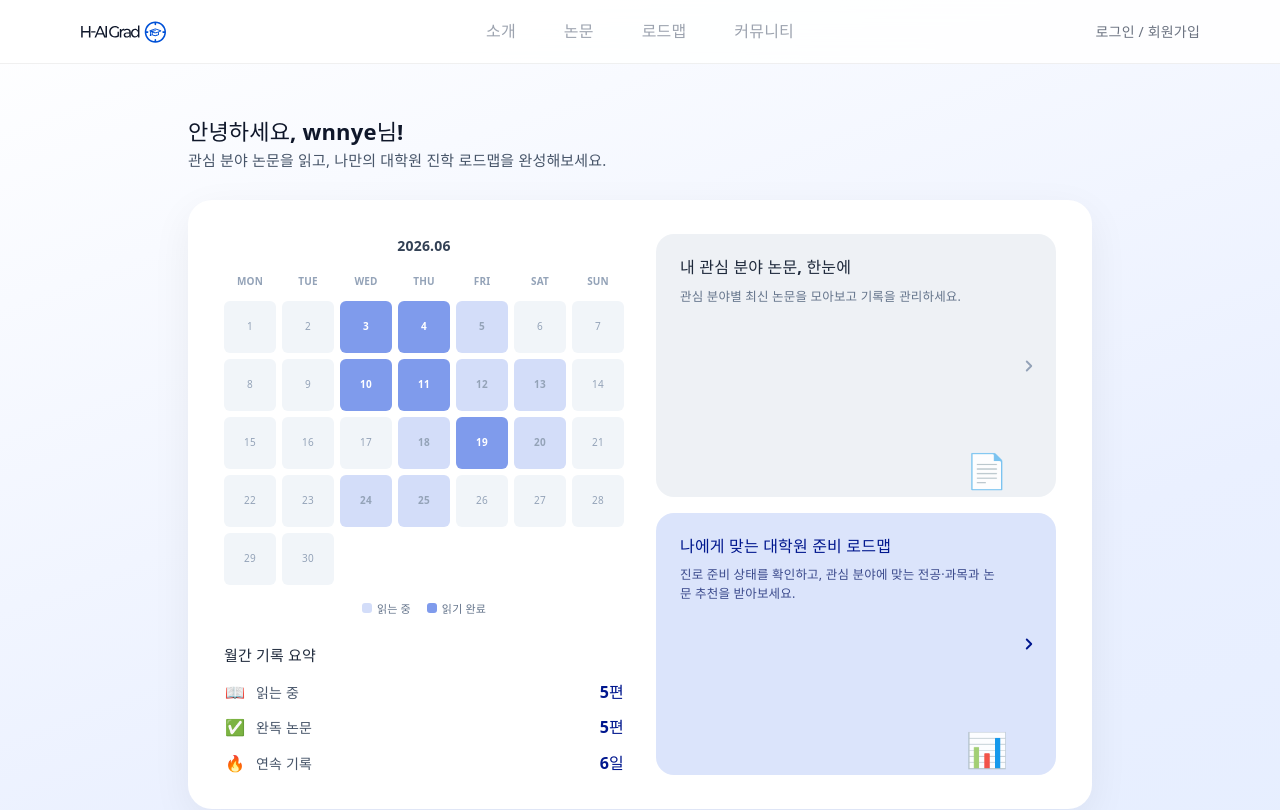
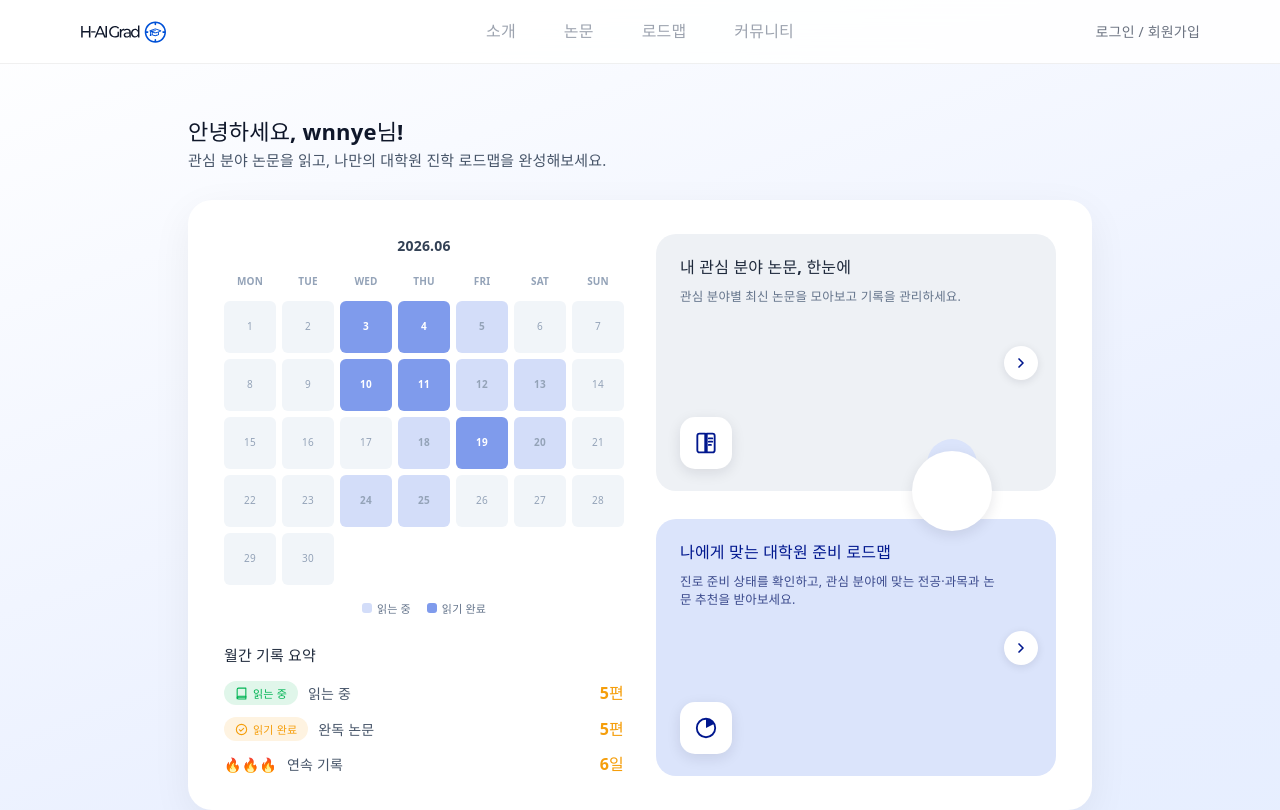
Before and after one commit to Oneday-Project/FE, a React (Vite) app: page / in a window 1280 px wide. Shown: the top 810 px of the page. Built offline with nearby package versions, Linux system fonts and the light colour scheme; a web font is replaced by a local one.

Commit message:
feat: 메인 및 로드맵 백앤드 연결

```diff
--- a/src/lib/roadmap.ts
+++ b/src/lib/roadmap.ts
@@ -22,7 +22,7 @@ export type RoadmapPayload = {
   q9: string[]
   q10: string[]
   q11: number
-  gpaBand: string
+  gpaBand: number
 }
 
 export type RoadmapRadar = {
--- a/src/pages/Main.tsx
+++ b/src/pages/Main.tsx
@@ -87,12 +87,88 @@ function MiniCalendar() {
 }
 
 /* ── 기록 요약 통계 한 줄 ── */
-function StatRow({ icon, label, value }: { icon: string; label: string; value: string }) {
+const STAT_ORANGE = "#F59E0B";
+const STAT_GREEN = "#00B454";
+
+function StatRow({
+  pillLabel,
+  pillColor,
+  icon,
+  label,
+  value,
+}: {
+  pillLabel: string;
+  pillColor: string;
+  icon: React.ReactNode;
+  label: string;
+  value: string;
+}) {
   return (
     <div style={{ display: "flex", alignItems: "center", gap: "10px" }}>
-      <span style={{ fontSize: "16px", width: "22px", textAlign: "center" }}>{icon}</span>
+      <span
+        style={{
+          display: "inline-flex", alignItems: "center", gap: "5px",
+          height: "24px", padding: "0 11px", borderRadius: "999px",
+          background: `${pillColor}1F`, color: pillColor,
+          fontSize: "11px", fontWeight: 600, whiteSpace: "nowrap",
+        }}
+      >
+        {icon} {pillLabel}
+      </span>
       <span style={{ fontSize: "14px", color: "#475569" }}>{label}</span>
-      <b style={{ marginLeft: "auto", fontSize: "16px", color: BRAND }}>{value}</b>
+      <b style={{ marginLeft: "auto", fontSize: "16px", color: STAT_ORANGE }}>{value}</b>
+    </div>
+  );
+}
+
+function BookIcon({ color }: { color: string }) {
+  return (
+    <svg width="13" height="13" viewBox="0 0 24 24" fill="none" stroke={color} strokeWidth="2" strokeLinecap="round" strokeLinejoin="round">
+      <path d="M4 4.5A2.5 2.5 0 0 1 6.5 2H20v17H6.5A2.5 2.5 0 0 0 4 21.5V4.5z" />
+      <path d="M4 19.5A2.5 2.5 0 0 1 6.5 17H20v5H6.5A2.5 2.5 0 0 1 4 19.5z" />
+    </svg>
+  );
+}
+
+function CheckIcon({ color }: { color: string }) {
+  return (
+    <svg width="13" height="13" viewBox="0 0 24 24" fill="none" stroke={color} strokeWidth="2" strokeLinecap="round" strokeLinejoin="round">
+      <circle cx="12" cy="12" r="9.5" />
+      <path d="M8 12.4l2.7 2.7L16 9.8" />
+    </svg>
+  );
+}
+
+/* ── 카드 안 배지 아이콘 (흰 원/사각 배지 위에 얹는 SVG) ── */
+function PapersIcon() {
+  return (
+    <svg width="26" height="26" viewBox="0 0 24 24" fill="none" stroke={BRAND} strokeWidth="1.7" strokeLinecap="round" strokeLinejoin="round">
+      <path d="M4 5.3A2 2 0 0 1 6 3.3h5.3v17.4H6A2 2 0 0 1 4 18.7V5.3z" />
+      <path d="M20 5.3a2 2 0 0 0-2-2h-5.3v17.4H18a2 2 0 0 0 2-2V5.3z" />
+      <path d="M14.6 7.8h3.2M14.6 10.8h3.2M14.6 13.8h2" />
+    </svg>
+  );
+}
+
+function RoadmapIcon() {
+  return (
+    <svg width="26" height="26" viewBox="0 0 24 24" fill="none">
+      <circle cx="12" cy="12" r="8.5" stroke={BRAND} strokeWidth="1.7" />
+      <path d="M12 3.5V12l7.3-3.6A8.5 8.5 0 0 0 12 3.5z" fill={BRAND} />
+    </svg>
+  );
+}
+
+function IconBadge({ children }: { children: React.ReactNode }) {
+  return (
+    <div
+      style={{
+        width: "52px", height: "52px", borderRadius: "15px",
+        background: "#fff", display: "flex", alignItems: "center", justifyContent: "center",
+        boxShadow: "0 4px 14px rgba(15,23,42,0.10)", flexShrink: 0,
+      }}
+    >
+      {children}
     </div>
   );
 }
@@ -104,12 +180,14 @@ function NavCard({
   icon,
   variant,
   onClick,
+  decoration,
 }: {
   title: string;
   subtitle: string;
-  icon: string;
+  icon: React.ReactNode;
   variant: "gray" | "blue";
   onClick: () => void;
+  decoration?: boolean;
 }) {
   const blue = variant === "blue";
   return (
@@ -119,24 +197,61 @@ function NavCard({
         position: "relative",
         flex: 1,
         background: blue ? "#dbe4fb" : "#eef1f5",
-        borderRadius: "18px",
-        padding: "22px 24px",
+        borderRadius: "20px",
+        padding: "22px 60px 22px 24px",
         cursor: "pointer",
-        overflow: "hidden",
         transition: "0.15s",
+        display: "flex",
+        flexDirection: "column",
+        justifyContent: "space-between",
+        gap: "18px",
+        minHeight: "128px",
       }}
       onMouseEnter={(e) => (e.currentTarget.style.transform = "translateY(-2px)")}
       onMouseLeave={(e) => (e.currentTarget.style.transform = "translateY(0)")}
     >
-      <div style={{ paddingRight: "36px" }}>
+      {/* 장식: 각 카드에 딸려있어서 호버로 카드가 움직이면 같이 움직임.
+          회색 카드 = 흰 원, z-index로 항상 앞에 옴 → 겹치는 부분은 흰색.
+          파란 카드 = 카드와 같은 색으로 붙어서 위로 뾰족 튀어나오는 돌기, z-index 없이 뒤에 있어서 흰 원에 안 가려진 끝부분만 보임 */}
+      {decoration && !blue && (
+        <div
+          aria-hidden
+          style={{
+            position: "absolute", zIndex: 2, bottom: "-40px", left: "74%",
+            transform: "translateX(-50%)",
+            width: "80px", height: "80px", borderRadius: "50%",
+            background: "#fff", boxShadow: "0 4px 14px rgba(15,23,42,0.10)",
+          }}
+        />
+      )}
+      {decoration && blue && (
+        <div
+          aria-hidden
+          style={{
+            position: "absolute", top: "-80px", left: "74%",
+            transform: "translateX(-50%)",
+            width: "50px", height: "80px", borderRadius: "25px 25px 0 0",
+            background: "#dbe4fb",
+          }}
+        />
+      )}
+      <div>
         <h3 style={{ fontSize: "16px", fontWeight: 800, color: blue ? BRAND : "#1e293b", margin: "0 0 8px" }}>{title}</h3>
         <p style={{ fontSize: "12.5px", color: blue ? "#3b4a8c" : "#64748b", lineHeight: 1.5, margin: 0 }}>{subtitle}</p>
       </div>
-      {/* 아이콘 */}
-      <div style={{ position: "absolute", right: "48px", bottom: "14px", fontSize: "34px", opacity: 0.9 }}>{icon}</div>
+      {/* 아이콘 배지 */}
+      <IconBadge>{icon}</IconBadge>
       {/* 화살표 */}
-      <div style={{ position: "absolute", right: "18px", top: "50%", transform: "translateY(-50%)", color: blue ? BRAND : "#94a3b8" }}>
-        <svg width="18" height="18" viewBox="0 0 24 24" fill="none">
+      <div
+        style={{
+          position: "absolute", right: "18px", top: "50%", transform: "translateY(-50%)",
+          width: "34px", height: "34px", borderRadius: "50%",
+          background: "#fff", boxShadow: "0 2px 8px rgba(15,23,42,0.10)",
+          display: "flex", alignItems: "center", justifyContent: "center",
+          color: BRAND,
+        }}
+      >
+        <svg width="16" height="16" viewBox="0 0 24 24" fill="none">
           <path d="M9 6l6 6-6 6" stroke="currentColor" strokeWidth="2.5" strokeLinecap="round" strokeLinejoin="round" />
         </svg>
       </div>
@@ -412,26 +527,32 @@ export default function Main() {
           <MiniCalendar />
           <h3 style={{ fontSize: "15px", fontWeight: 700, color: "#1e293b", margin: "24px 0 14px" }}>월간 기록 요약</h3>
           <div style={{ display: "flex", flexDirection: "column", gap: "12px" }}>
-            <StatRow icon="📖" label="읽는 중" value="5편" />
-            <StatRow icon="✅" label="완독 논문" value="5편" />
-            <StatRow icon="🔥" label="연속 기록" value="6일" />
+            <StatRow pillLabel="읽는 중" pillColor={STAT_GREEN} icon={<BookIcon color={STAT_GREEN} />} label="읽는 중" value="5편" />
+            <StatRow pillLabel="읽기 완료" pillColor={STAT_ORANGE} icon={<CheckIcon color={STAT_ORANGE} />} label="완독 논문" value="5편" />
+            <div style={{ display: "flex", alignItems: "center", gap: "10px" }}>
+              <span style={{ fontSize: "14px" }}>🔥🔥🔥</span>
+              <span style={{ fontSize: "14px", color: "#475569" }}>연속 기록</span>
+              <b style={{ marginLeft: "auto", fontSize: "16px", color: STAT_ORANGE }}>6일</b>
+            </div>
           </div>
         </div>
 
-        {/* 오른쪽: 이동 카드 2개 */}
-        <div style={{ flex: "1 1 320px", display: "flex", flexDirection: "column", gap: "16px" }}>
+        {/* 오른쪽: 이동 카드 2개 (파란 카드 위쪽에 붙는 볼록 원 장식 — 호버 시 카드와 같이 움직임) */}
+        <div style={{ flex: "1 1 320px", display: "flex", flexDirection: "column", gap: "28px" }}>
           <NavCard
             variant="gray"
             title="내 관심 분야 논문, 한눈에"
             subtitle="관심 분야별 최신 논문을 모아보고 기록을 관리하세요."
-            icon="📄"
+            icon={<PapersIcon />}
             onClick={() => navigate("/papers")}
+            decoration
           />
           <NavCard
             variant="blue"
             title="나에게 맞는 대학원 준비 로드맵"
             subtitle="진로 준비 상태를 확인하고, 관심 분야에 맞는 전공·과목과 논문 추천을 받아보세요."
-            icon="📊"
+            icon={<RoadmapIcon />}
+            decoration
             onClick={() => navigate("/roadmap")}
           />
         </div>
```
Also changed, not shown: src/pages/Roadmap.tsx (+74 -17 lines), src/pages/RoadmapResult.tsx (+43 -8 lines).
